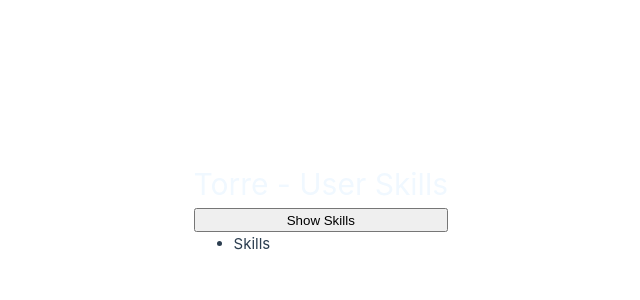
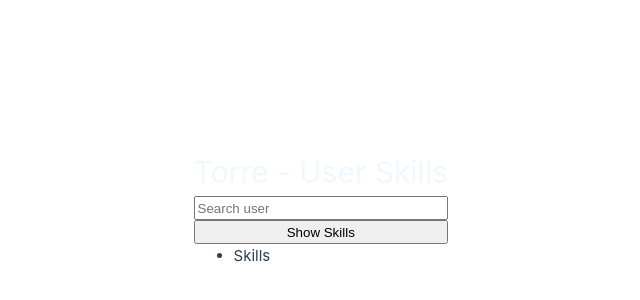
Before and after one commit to JonathanAleksei/test-torre-api, a Vue app in the folder vue-test-torre/: page / in a window 1280 px wide. Shown: the part 192-492 px from the top of the page, without its empty margins (192-832 px from the left). Built offline with nearby package versions, Linux system fonts and the light colour scheme.

Commit message:
searcher

```diff
--- a/vue-test-torre/src/App.vue
+++ b/vue-test-torre/src/App.vue
@@ -1,5 +1,6 @@
 <template>
   <h1>Torre - User Skills </h1><br>
+  <CustomInput v-model="username"/><br>
   <button @click="fetchUser">Show Skills</button><br>
   <ul>
     <li>Skills</li>
@@ -7,7 +8,16 @@
 </template>
 
 <script>
+import CustomInput from './components/CustomInput.vue';
+
 export default {
+  components: { CustomInput },
+   data(){
+    return {
+      username : 'getuser'
+    }
+   },
+
   methods: {
     fetchUser () {
       console.log("Skills")
--- /dev/null
+++ b/vue-test-torre/src/components/CustomInput.vue
@@ -0,0 +1,23 @@
+<template>
+    <input v-bind="$attrs" v-model="internalValue" @input="updateValue" placeholder="Search user"/>
+  </template>
+
+  <script>
+  export default {
+    name: 'CustomInput',
+    props: {
+      value: [String, Number],
+    },
+    data() {
+      return {
+        internalValue: this.value,
+      };
+    },
+    methods: {
+      updateValue(event) {
+        this.internalValue = event.target.value;
+        this.$emit('input', this.internalValue);
+      },
+    },
+  };
+  </script>
```
